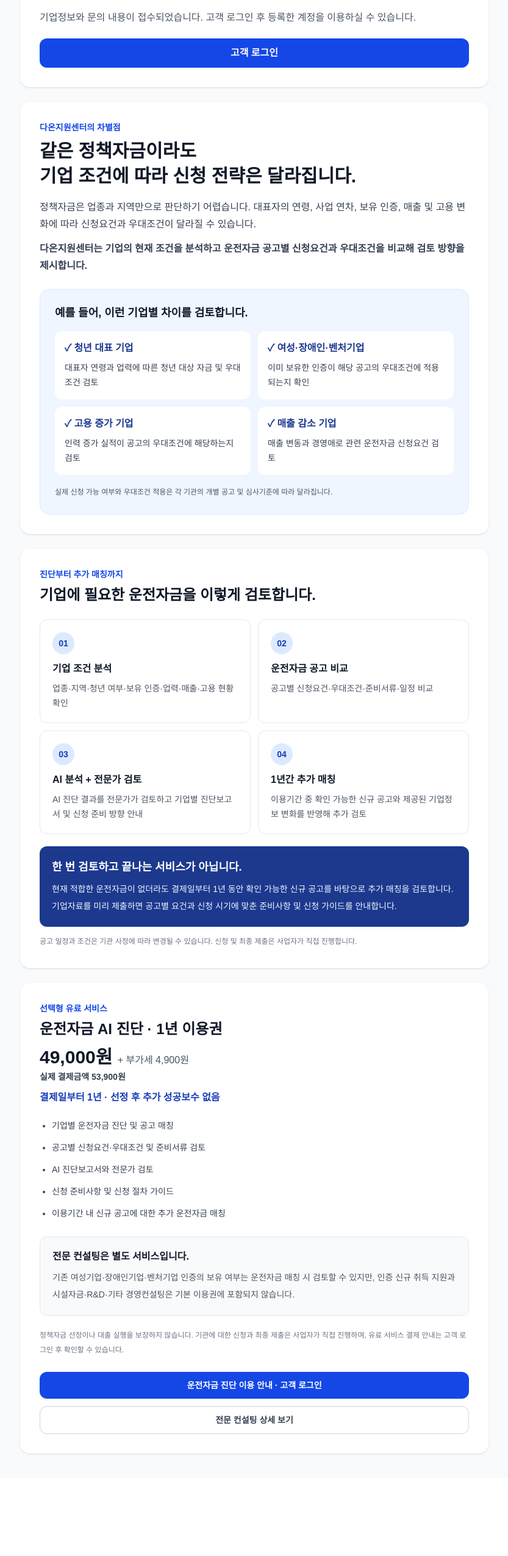
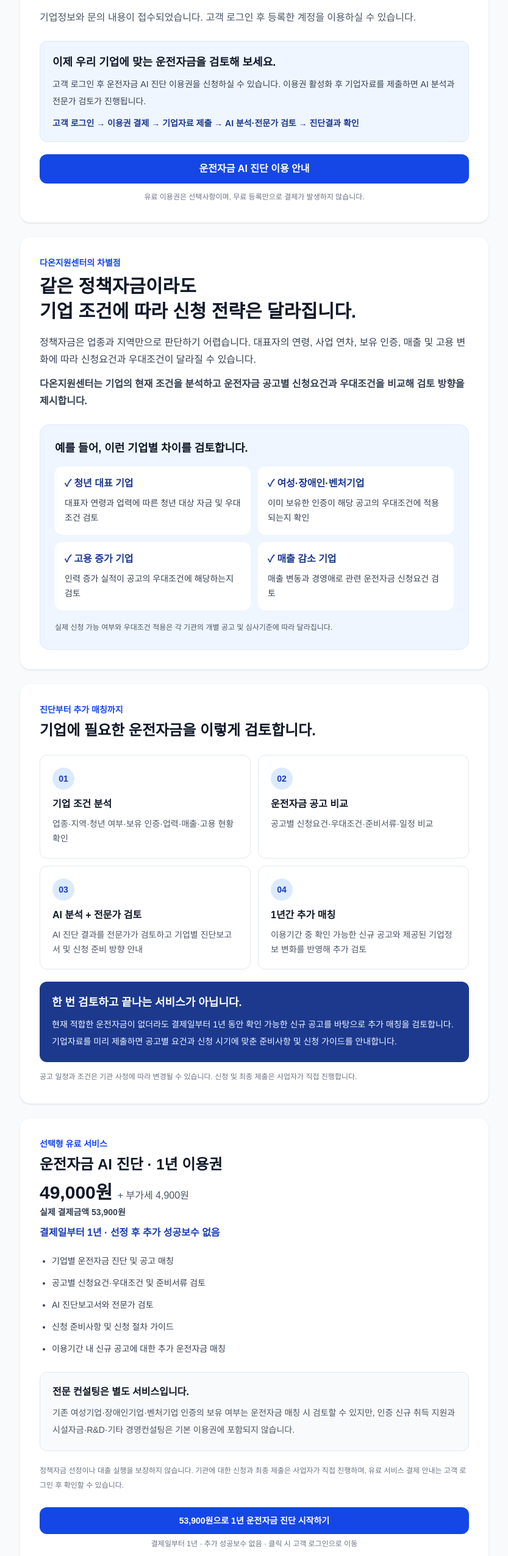
Before and after one commit to kimjintaek/ai-company-support, a Next.js app: page /preview/registration-complete in a window 1280 px wide. Shown: the part 133-2685 px from the top of the page at 61% size, without its empty margins (223-1056 px from the left). Before the commit the page ends 2557 px from the top, so only its background shows below. Built offline with nearby package versions, Linux system fonts and the light colour scheme.

Commit message:
Clarify next steps and strengthen paid diagnosis CTA on registration success

```diff
--- a/app/preview/registration-complete/page.tsx
+++ b/app/preview/registration-complete/page.tsx
@@ -9,7 +9,13 @@ export default function RegistrationCompletePreviewPage() {
             <p className="text-sm font-semibold text-blue-700">무료 기업정보 등록 완료</p>
             <h1 className="mt-2 text-2xl font-bold text-gray-900 sm:text-3xl">무료 기업등록이 완료되었습니다.</h1>
             <p className="mt-3 leading-7 text-gray-600">기업정보와 문의 내용이 접수되었습니다. 고객 로그인 후 등록한 계정을 이용하실 수 있습니다.</p>
-            <Link href="/login" className="mt-5 inline-flex w-full items-center justify-center rounded-xl bg-blue-700 px-5 py-3 font-semibold text-white hover:bg-blue-800">고객 로그인</Link>
+            <div className="mt-6 rounded-xl border border-blue-100 bg-blue-50 p-5">
+              <h2 className="text-lg font-bold text-gray-900">이제 우리 기업에 맞는 운전자금을 검토해 보세요.</h2>
+              <p className="mt-2 text-sm leading-7 text-gray-700">고객 로그인 후 운전자금 AI 진단 이용권을 신청하실 수 있습니다. 이용권 활성화 후 기업자료를 제출하면 AI 분석과 전문가 검토가 진행됩니다.</p>
+              <p className="mt-3 text-sm font-semibold text-blue-900">고객 로그인 → 이용권 결제 → 기업자료 제출 → AI 분석·전문가 검토 → 진단결과 확인</p>
+            </div>
+            <Link href="/login" className="mt-5 inline-flex w-full items-center justify-center rounded-xl bg-blue-700 px-5 py-3 font-semibold text-white hover:bg-blue-800">운전자금 AI 진단 이용 안내</Link>
+            <p className="mt-3 text-center text-xs leading-5 text-gray-500">유료 이용권은 선택사항이며, 무료 등록만으로 결제가 발생하지 않습니다.</p>
           </section>
 
           <section className="rounded-2xl bg-white p-6 shadow-sm sm:p-8">
@@ -79,7 +85,8 @@ export default function RegistrationCompletePreviewPage() {
               <p className="mt-2 text-sm leading-7 text-gray-600">기존 여성기업·장애인기업·벤처기업 인증의 보유 여부는 운전자금 매칭 시 검토할 수 있지만, 인증 신규 취득 지원과 시설자금·R&amp;D·기타 경영컨설팅은 기본 이용권에 포함되지 않습니다.</p>
             </div>
             <p className="mt-5 text-xs leading-6 text-gray-500">정책자금 선정이나 대출 실행을 보장하지 않습니다. 기관에 대한 신청과 최종 제출은 사업자가 직접 진행하며, 유료 서비스 결제 안내는 고객 로그인 후 확인할 수 있습니다.</p>
-            <Link href="/login" className="mt-6 inline-flex w-full items-center justify-center rounded-xl bg-blue-700 px-6 py-3 text-sm font-semibold text-white hover:bg-blue-800">운전자금 진단 이용 안내 · 고객 로그인</Link>
+            <Link href="/login" className="mt-6 inline-flex w-full items-center justify-center rounded-xl bg-blue-700 px-6 py-3 text-sm font-semibold text-white hover:bg-blue-800">53,900원으로 1년 운전자금 진단 시작하기</Link>
+            <p className="mt-2 text-center text-xs text-gray-500">결제일부터 1년 · 추가 성공보수 없음 · 클릭 시 고객 로그인으로 이동</p>
             <Link href="/policy-fund" className="mt-3 inline-flex w-full items-center justify-center rounded-xl border border-gray-300 px-6 py-3 text-sm font-semibold text-gray-700 hover:bg-gray-50">전문 컨설팅 상세 보기</Link>
           </section>
         </div>
```
